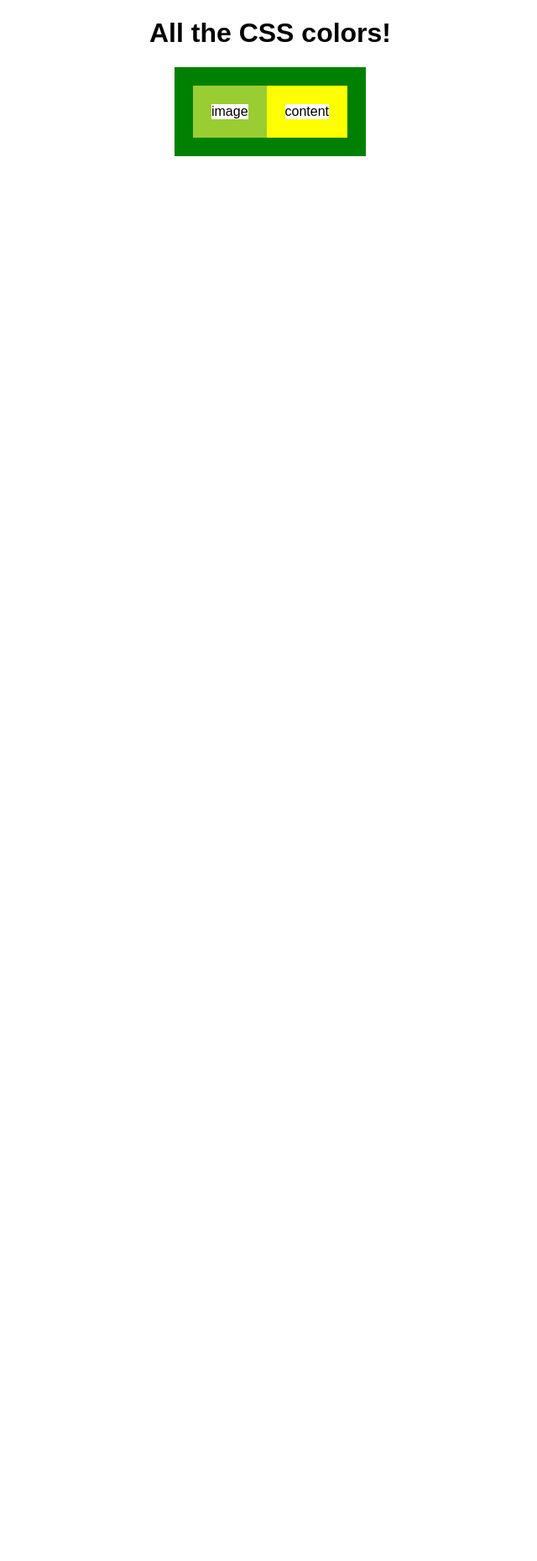
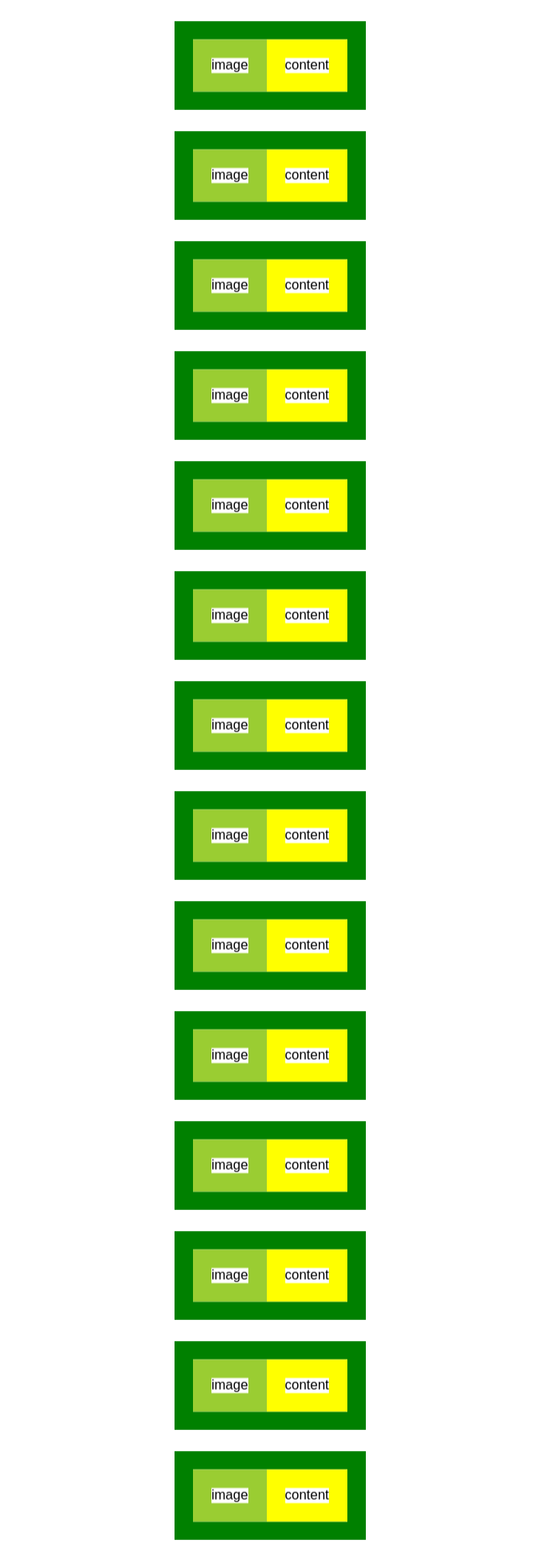
Before and after one commit to jon424/react-scroll-into-view, a React (Create React App) app: page / in a window 1280 px wide. Shown: the whole page at 84% size, without its empty margins (318-958 px from the left). Before the commit the page ends 800 px from the top, so only its background shows below. Built offline with nearby package versions, Linux system fonts and the light colour scheme.

Commit message:
added scrolljack testing

```diff
--- a/src/App.css
+++ b/src/App.css
@@ -59,3 +59,7 @@ border: 22px solid yellowgreen
   flex-direction: row;
   border: 22px solid yellow;
 }
+
+.scroll-jack {
+  margin: 25px;
+}
--- a/src/App.js
+++ b/src/App.js
@@ -7,6 +7,19 @@ function App() {
   return (
     <div className="App">
       <ScrollJack />
+      <ScrollJack />
+      <ScrollJack />
+      <ScrollJack />
+      <ScrollJack />
+      <ScrollJack />
+      <ScrollJack />
+      <ScrollJack />
+      <ScrollJack />
+      <ScrollJack />
+      <ScrollJack />
+      <ScrollJack />
+      <ScrollJack />
+      <ScrollJack />
     </div>
   );
 }
--- a/src/components/ScrollJack.js
+++ b/src/components/ScrollJack.js
@@ -26,8 +26,6 @@ function FadeInSection(props) {
 function ScrollJack() {
   return (
     <div className="App">
-      <h1>All the CSS colors!</h1>
-
       {/* {colors.map((color) => (
         <FadeInSection key={color}>
           <div className="box" style={{ backgroundColor: color }}>
@@ -35,12 +33,14 @@ function ScrollJack() {
           </div>
         </FadeInSection>
       ))} */}
+      <div className="scroll-jack">
       <FadeInSection>
         <div className="jack">
           <div className="img">image</div>
           <div className="content">content</div>
         </div>
       </FadeInSection>
+      </div>
     </div>
   );
 }
```
Also changed, not shown: 1 other file (tests, documents, lock files or other folders).
